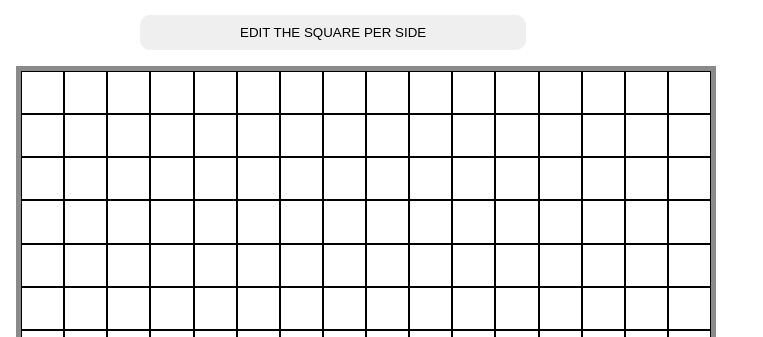
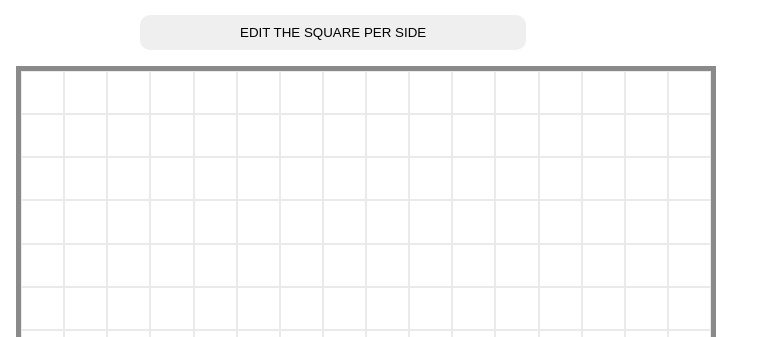
Before and after one commit to Chiwiee/etch-a-sketch_project, a plain HTML site: page index.html in a window 1280 px wide. Shown: the top 337 px of the page, without its empty margins (0-763 px from the left). Drawn offline with Linux system fonts and the light colour scheme.

Commit message:
Change border opacity

```diff
--- a/style.css
+++ b/style.css
@@ -11,7 +11,7 @@
 }
 .mainSquare {
   padding: 20px;
-  border: 1px solid rgb(0, 0, 0);
+  border: 1px solid rgba(0, 0, 0, 0.082);
   aspect-ratio: 1 / 1;
   flex: 1;
 }
```
